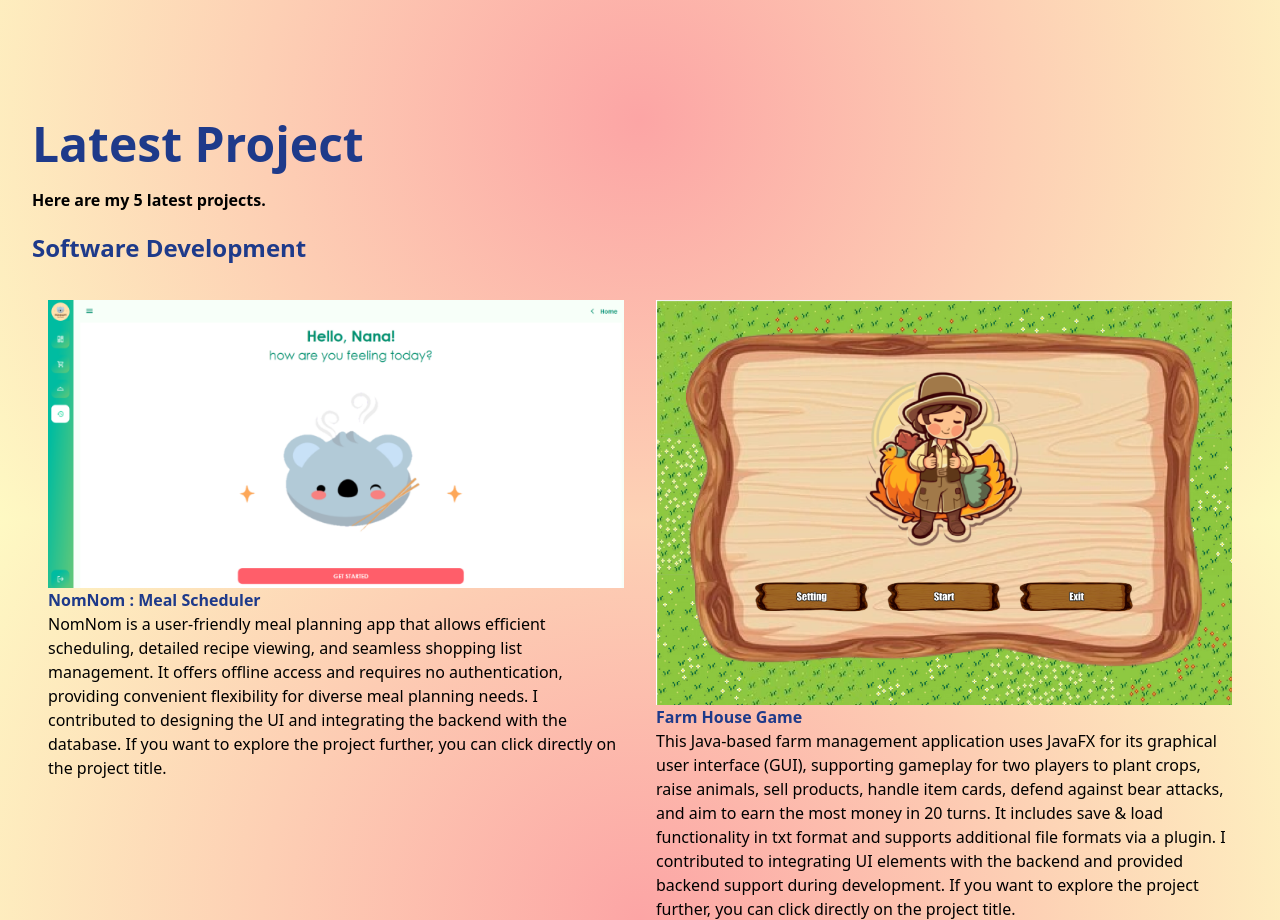
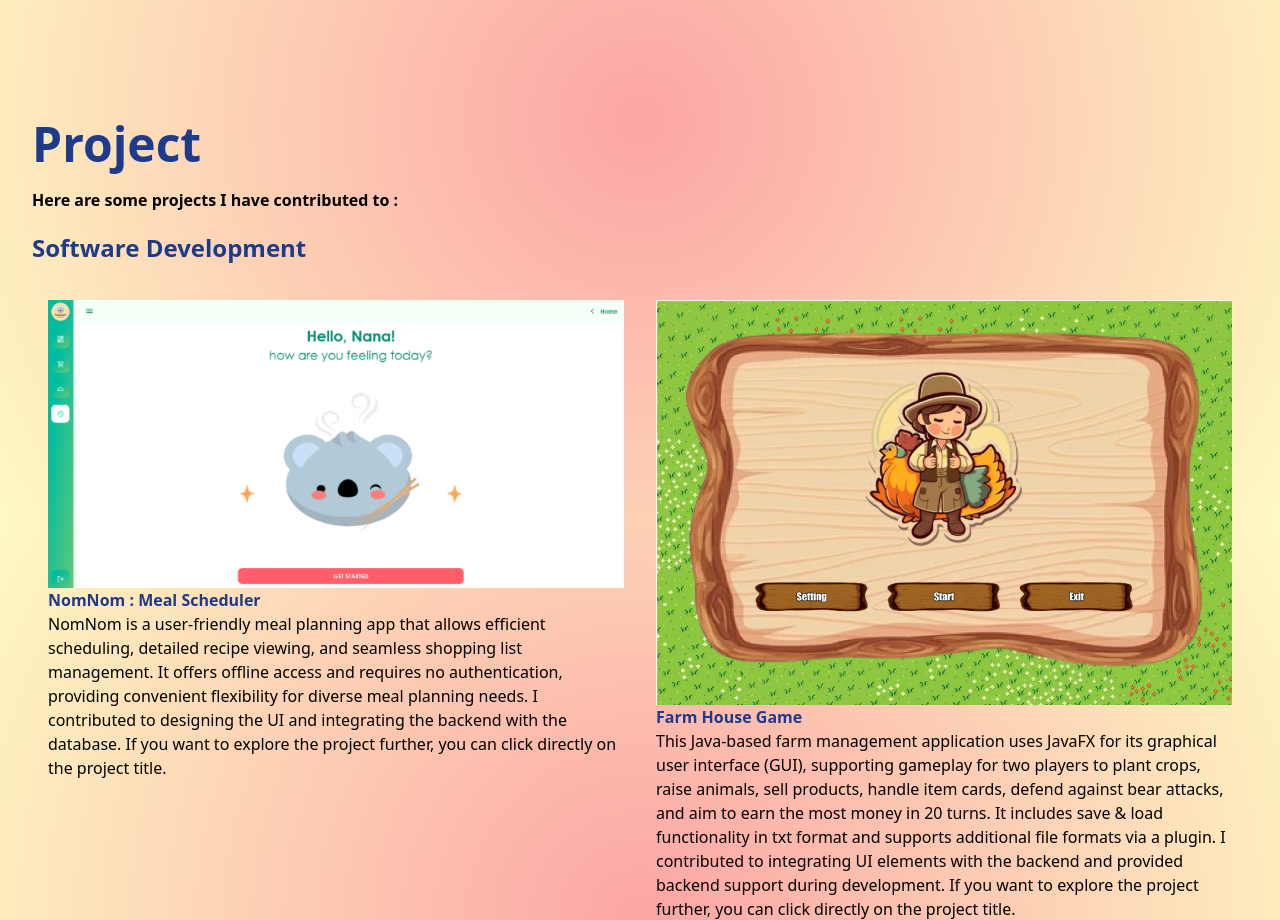
Before and after one commit to Maharanish/Web-Porto, a website: page FE/index.html in a window 1280 px wide. Shown: the part 1880-2800 px from the top of the page. Drawn offline with Linux system fonts and the light colour scheme.

Commit message:
fix title

```diff
--- a/FE/index.html
+++ b/FE/index.html
@@ -116,8 +116,8 @@
             <div class="container mx-auto px-4">
                 <div class="w-full px-4">
                     <div class="max-w-xl mb-5">
-                        <h1 class="text-5xl font-extrabold text-blue-900 mr-400">Latest Project</h1>
-                        <p class="text-base font-semibold mr-400">Here are my 5 latest projects.</p>
+                        <h1 class="text-5xl font-extrabold text-blue-900 mr-400">Project</h1>
+                        <p class="text-base font-semibold mr-400">Here are some projects I have contributed to :</p>
                     </div>
                 </div>
 
```
